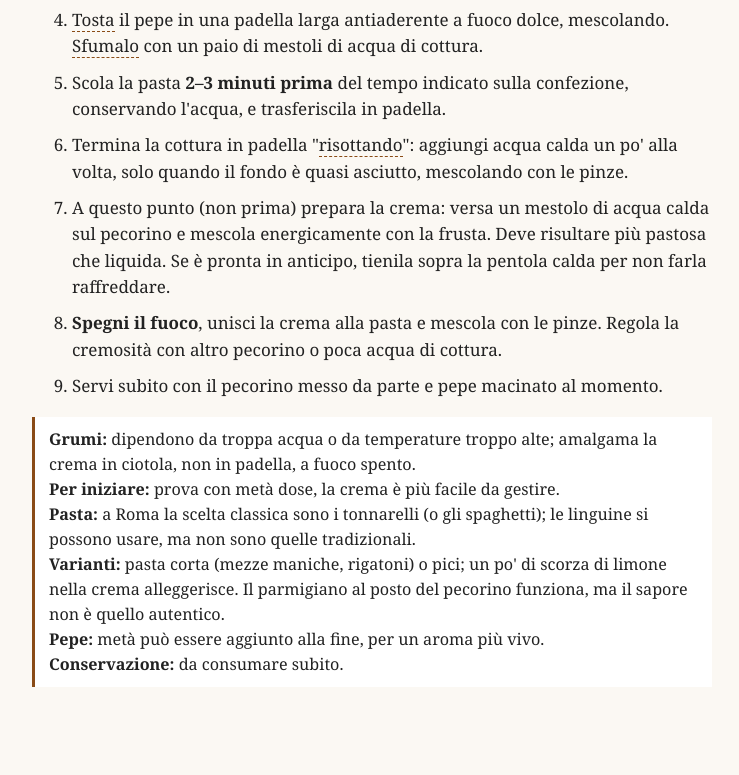
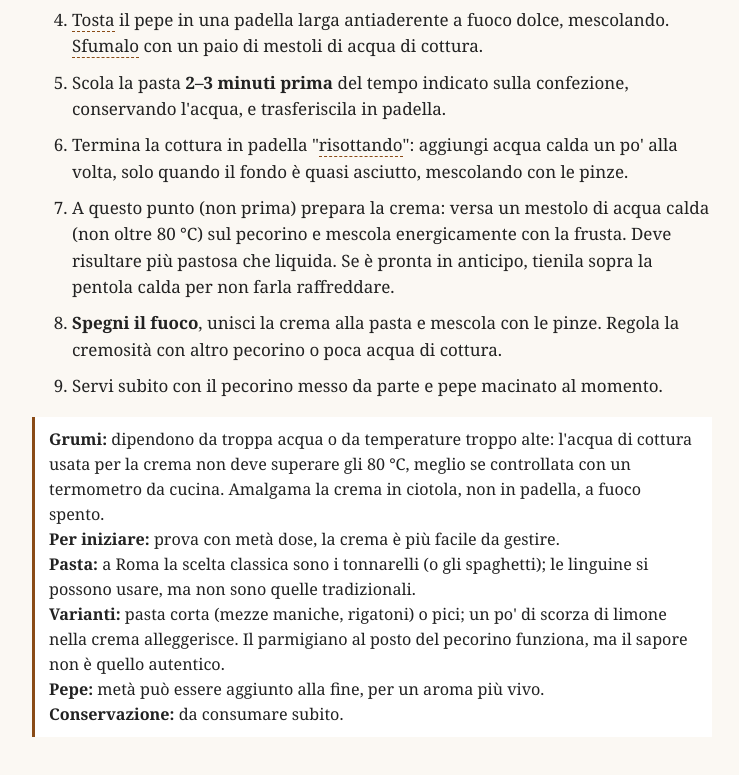
Before and after one commit to ivanbranco/ricettario, a plain HTML site: page cacio-e-pepe.html in a window 1280 px wide. Shown: the part 1229-2004 px from the top of the page, without its empty margins (268-1007 px from the left). Before the commit the page ends 1976 px from the top, so only its background shows below. Drawn offline with Linux system fonts and the light colour scheme.

Commit message:
edit cacio e pepe

```diff
--- a/cacio-e-pepe.html
+++ b/cacio-e-pepe.html
@@ -122,13 +122,13 @@
     <li><span class="term" data-def="Tostare: scaldare un ingrediente in padella asciutta (o con pochissimo grasso), mescolando, finché sprigiona il suo aroma.">Tosta</span> il pepe in una padella larga antiaderente a fuoco dolce, mescolando. <span class="term" data-def="Sfumare: versare un liquido (vino, brodo, acqua) nella padella calda: sfrigola, evapora in parte e scioglie gli aromi rimasti sul fondo.">Sfumalo</span> con un paio di mestoli di acqua di cottura.</li>
     <li>Scola la pasta <b>2–3 minuti prima</b> del tempo indicato sulla confezione, conservando l'acqua, e trasferiscila in padella.</li>
     <li>Termina la cottura in padella "<span class="term" data-def="Risottare la pasta: finire di cuocerla in padella come un risotto, aggiungendo poca acqua di cottura alla volta. La pasta rilascia amido e si forma una crema.">risottando</span>": aggiungi acqua calda un po' alla volta, solo quando il fondo è quasi asciutto, mescolando con le pinze.</li>
-    <li>A questo punto (non prima) prepara la crema: versa un mestolo di acqua calda sul pecorino e mescola energicamente con la frusta. Deve risultare più pastosa che liquida. Se è pronta in anticipo, tienila sopra la pentola calda per non farla raffreddare.</li>
+    <li>A questo punto (non prima) prepara la crema: versa un mestolo di acqua calda (non oltre 80 °C) sul pecorino e mescola energicamente con la frusta. Deve risultare più pastosa che liquida. Se è pronta in anticipo, tienila sopra la pentola calda per non farla raffreddare.</li>
     <li><b>Spegni il fuoco</b>, unisci la crema alla pasta e mescola con le pinze. Regola la cremosità con altro pecorino o poca acqua di cottura.</li>
     <li>Servi subito con il pecorino messo da parte e pepe macinato al momento.</li>
   </ol>
 
   <div class="note">
-    <b>Grumi:</b> dipendono da troppa acqua o da temperature troppo alte; amalgama la crema in ciotola, non in padella, a fuoco spento.<br>
+    <b>Grumi:</b> dipendono da troppa acqua o da temperature troppo alte: l'acqua di cottura usata per la crema non deve superare gli 80 °C, meglio se controllata con un termometro da cucina. Amalgama la crema in ciotola, non in padella, a fuoco spento.<br>
     <b>Per iniziare:</b> prova con metà dose, la crema è più facile da gestire.<br>
     <b>Pasta:</b> a Roma la scelta classica sono i tonnarelli (o gli spaghetti); le linguine si possono usare, ma non sono quelle tradizionali.<br>
     <b>Varianti:</b> pasta corta (mezze maniche, rigatoni) o pici; un po' di scorza di limone nella crema alleggerisce. Il parmigiano al posto del pecorino funziona, ma il sapore non è quello autentico.<br>
```
